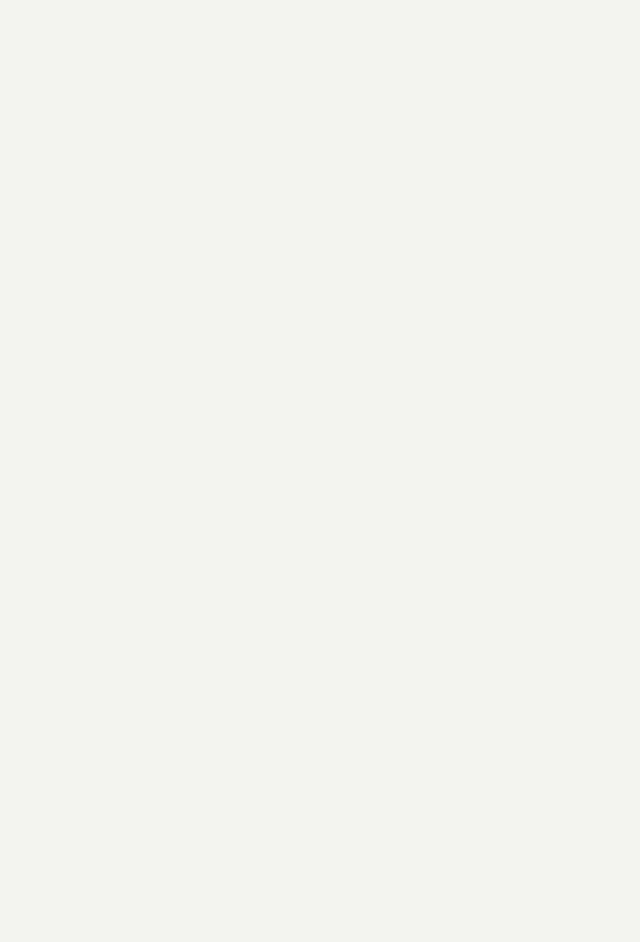
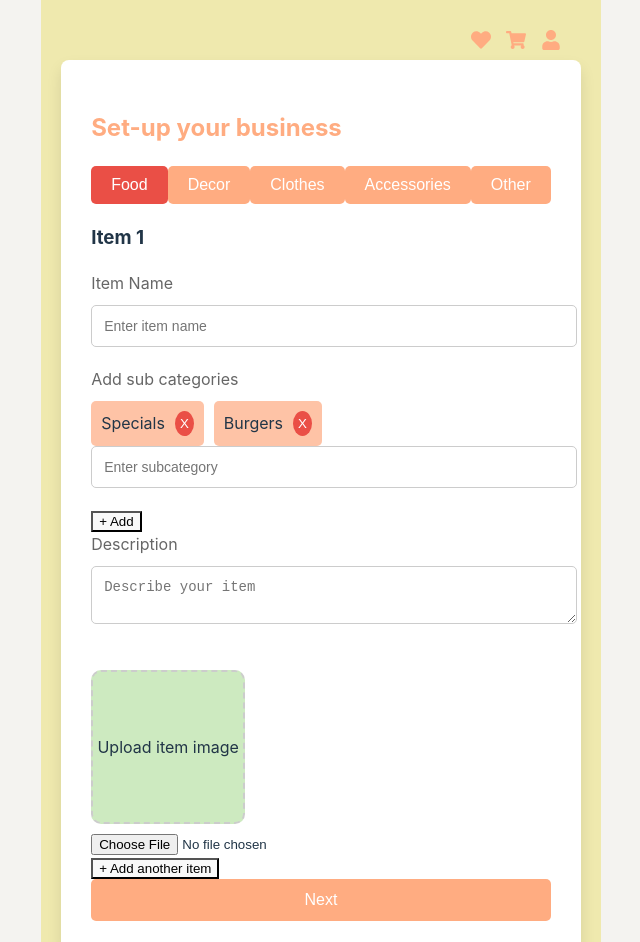
Before and after one commit to Batool-AA/IndieBazaar, a React (Vite) app in the folder IndieBazaar/: page /business-setup in a window 1280 px wide. Before the commit this address had no page. Shown: the top 942 px of the page, without its empty margins (319-959 px from the left). Before the commit the page ends 800 px from the top, so only its background shows below. Built offline with nearby package versions, Linux system fonts and the light colour scheme.

Commit message:
setup business page

```diff
--- a/IndieBazaar/src/App.jsx
+++ b/IndieBazaar/src/App.jsx
@@ -7,6 +7,7 @@ import BuyerSellerPage from "./pages/buyer-seller-page/buyer-seller-page"
 import CategoriesPage from "./pages/categories-page/categoriespage"
 import ProductPage from "./pages/products-page/productspage"
 import Homepage from "./pages/home-page/homepage"
+import SetupBusiness from "./pages/setupbusiness-page/setupbusiness"
 
 
 function App () {
@@ -22,6 +23,7 @@ function App () {
         <Route path="/setbusiness" />
         <Route path="/business-home" element={<BusinessPage />} />
         <Route path="/business-products" element={<ProductPage />} />
+        <Route path="/business-setup" element={<SetupBusiness/>} />
       </Routes>
     </Router>
 
--- /dev/null
+++ b/IndieBazaar/src/components/businesscategory/businesscategory.jsx
@@ -0,0 +1,21 @@
+import React, { useState } from 'react';
+
+const CategorySelector = ({ selectedCategory, onSelectCategory }) => {
+  const categories = ['Food', 'Decor', 'Clothes', 'Accessories', 'Other'];
+
+  return (
+    <div className="category-selector">
+      {categories.map((category) => (
+        <button
+          key={category}
+          className={selectedCategory === category ? 'active' : ''}
+          onClick={() => onSelectCategory(category)}
+        >
+          {category}
+        </button>
+      ))}
+    </div>
+  );
+};
+
+export default CategorySelector;
--- /dev/null
+++ b/IndieBazaar/src/components/imageuploader/imageuploader.jsx
@@ -0,0 +1,23 @@
+import React, { useState } from 'react';
+
+const ImageUploader = () => {
+  const [image, setImage] = useState(null);
+
+  const handleImageUpload = (e) => {
+    const file = e.target.files[0];
+    setImage(URL.createObjectURL(file));
+  };
+
+  return (
+    <div className="image-uploader">
+      {image ? (
+        <img src={image} alt="Uploaded item" className="uploaded-image" />
+      ) : (
+        <div className="placeholder">Upload item image</div>
+      )}
+      <input type="file" onChange={handleImageUpload} />
+    </div>
+  );
+};
+
+export default ImageUploader;
--- /dev/null
+++ b/IndieBazaar/src/components/itemdetails/itemdetails.jsx
@@ -0,0 +1,61 @@
+import React, { useState } from 'react';
+
+const ItemDetailsForm = () => {
+  const [itemName, setItemName] = useState('');
+  const [description, setDescription] = useState('');
+  const [subCategories, setSubCategories] = useState(['Specials', 'Burgers']);
+  const [newSubCategory, setNewSubCategory] = useState('');
+
+  const addSubCategory = () => {
+    if (newSubCategory && !subCategories.includes(newSubCategory)) {
+      setSubCategories([...subCategories, newSubCategory]);
+      setNewSubCategory(''); // Clear the input field
+    }
+  };
+
+  const removeSubCategory = (subCategory) => {
+    setSubCategories(subCategories.filter((sub) => sub !== subCategory));
+  };
+
+  return (
+    <div className="item-details-form">
+      <div>
+        <label>Item Name</label>
+        <input
+          type="text"
+          value={itemName}
+          onChange={(e) => setItemName(e.target.value)}
+          placeholder="Enter item name"
+        />
+      </div>
+      <div>
+        <label>Add sub categories</label>
+        <div className="sub-categories">
+          {subCategories.map((sub, index) => (
+            <div key={index} className="sub-category">
+              {sub}
+              <button onClick={() => removeSubCategory(sub)}>X</button>
+            </div>
+          ))}
+        </div>
+        <input
+          type="text"
+          value={newSubCategory}
+          onChange={(e) => setNewSubCategory(e.target.value)}
+          placeholder="Enter subcategory"
+        />
+        <button onClick={addSubCategory}>+ Add</button>
+      </div>
+      <div>
+        <label>Description</label>
+        <textarea
+          value={description}
+          onChange={(e) => setDescription(e.target.value)}
+          placeholder="Describe your item"
+        />
+      </div>
+    </div>
+  );
+};
+
+export default ItemDetailsForm;
--- /dev/null
+++ b/IndieBazaar/src/pages/setupbusiness-page/setupbusiness.css
@@ -0,0 +1,142 @@
+:root {
+    --atomic-tangerine: #FFAC81;
+    --coral-pink: #FF928B;
+    --apricot: #FEC3A6;
+    --vanilla: #EFE9AE;
+    --tea-green: #CDEAC0;
+    --red: #ea4f46;
+}
+
+/* General page and form styling */
+.setup-business-container {
+  padding: 20px;
+  background-color: var(--vanilla); /* Background color */
+}
+
+.setup-business {
+  max-width: 750px;
+  margin: 0 auto;
+  background-color: white;
+  padding: 30px;
+  border-radius: 8px;
+  box-shadow: 0px 8px 15px rgba(0, 0, 0, 0.1);
+}
+
+h2 {
+  text-align: left;
+  color: var(--atomic-tangerine); /* Heading color */
+  font-size: 24px;
+  margin-bottom: 20px;
+}
+
+/* Category button section */
+.category-selector {
+  display: flex;
+  justify-content: space-between;
+  margin-bottom: 20px;
+}
+
+.category-selector button {
+  background-color: var(--atomic-tangerine);
+  border: none;
+  color: white;
+  padding: 10px 20px;
+  font-size: 16px;
+  border-radius: 5px;
+  cursor: pointer;
+  transition: background-color 0.3s ease;
+}
+
+.category-selector button:hover {
+  background-color: var(--coral-pink); /* Hover effect */
+}
+
+.category-selector button.active {
+  background-color: var(--red); /* Active button */
+}
+
+/* Form Fields */
+.item-details-form label {
+  display: block;
+  margin-bottom: 10px;
+  font-size: 16px;
+  color: #666;
+}
+
+.item-details-form input,
+.item-details-form textarea {
+  width: 100%;
+  padding: 12px;
+  border: 1px solid #ccc;
+  border-radius: 5px;
+  font-size: 14px;
+  margin-bottom: 20px;
+}
+
+.item-details-form input:focus,
+.item-details-form textarea:focus {
+  border-color: var(--coral-pink);
+  outline: none;
+}
+
+/* Subcategory section */
+.sub-categories {
+  display: flex;
+  gap: 10px;
+}
+
+.sub-category {
+  background-color: var(--apricot); /* Subcategory background */
+  padding: 10px;
+  border-radius: 5px;
+  display: flex;
+  align-items: center;
+}
+
+.sub-category button {
+  background-color: var(--red);
+  border: none;
+  color: white;
+  margin-left: 10px;
+  border-radius: 50%;
+  cursor: pointer;
+  padding: 5px;
+}
+
+/* Image Uploader */
+.image-uploader {
+  margin-top: 20px;
+}
+
+.placeholder {
+  width: 150px;
+  height: 150px;
+  background-color: var(--tea-green); /* Placeholder background */
+  display: flex;
+  justify-content: center;
+  align-items: center;
+  border: 2px dashed #ccc;
+  border-radius: 10px;
+}
+
+.image-uploader input {
+  margin-top: 10px;
+}
+
+/* Next button */
+.next-button {
+  background-color: var(--atomic-tangerine); /* Next button background */
+  color: white;
+  font-size: 16px;
+  padding: 12px 20px;
+  border-radius: 5px;
+  border: none;
+  cursor: pointer;
+  width: 100%;
+  text-align: center;
+  transition: background-color 0.3s ease;
+}
+
+.next-button:hover {
+  background-color: var(--coral-pink); /* Next button hover effect */
+}
--- /dev/null
+++ b/IndieBazaar/src/pages/setupbusiness-page/setupbusiness.jsx
@@ -0,0 +1,48 @@
+import React, { useState } from 'react';
+import Navbar from '../../components/navigationbar/navigation.jsx'; // Import your existing Navbar component
+import CategorySelector from '../../components/businesscategory/businesscategory.jsx';
+import ItemDetailsForm from '../../components/itemdetails/itemdetails.jsx';
+import ImageUploader from '../../components/imageuploader/imageuploader.jsx';
+import './SetupBusiness.css'; // Ensure you import the CSS
+
+const SetupBusiness = () => {
+  const [selectedCategory, setSelectedCategory] = useState('Food');
+  const [items, setItems] = useState([{ id: 1 }]); // Manage multiple items
+
+  // Function to add a new item form
+  const addItemForm = () => {
+    setItems([...items, { id: items.length + 1 }]);
+  };
+
+  return (
+    <div className="setup-business-container">
+      <Navbar /> {/* Navbar is added on top */}
+      <div className="setup-business">
+        <h2>Set-up your business</h2>
+
+        <CategorySelector
+          selectedCategory={selectedCategory}
+          onSelectCategory={setSelectedCategory}
+        />
+
+        {/* Render multiple ItemDetailsForm for each item */}
+        {items.map((item, index) => (
+          <div key={item.id} className="item-form-wrapper">
+            <h3>Item {index + 1}</h3>
+            <ItemDetailsForm />
+            <ImageUploader />
+          </div>
+        ))}
+
+        {/* Button to add a new item */}
+        <button onClick={addItemForm} className="add-item-button">
+          + Add another item
+        </button>
+
+        <button className="next-button">Next</button>
+      </div>
+    </div>
+  );
+};
+
+export default SetupBusiness;
--- a/package.json
+++ b/package.json
@@ -3,6 +3,7 @@
     "@fortawesome/free-solid-svg-icons": "^6.6.0",
     "@fortawesome/react-fontawesome": "^0.2.2",
     "framer-motion": "^11.11.1",
-    "react-icons": "^5.3.0"
+    "react-icons": "^5.3.0",
+    "react-router-dom": "^6.26.2"
   }
 }
```
Also changed, not shown: IndieBazaar/src/components/businesscategory/businesscategory.css (added), IndieBazaar/src/components/imageuploader/imageuploader.css (added), IndieBazaar/src/components/itemdetails/itemdetails.css (added), 1 other file (tests, documents, lock files or other folders).
